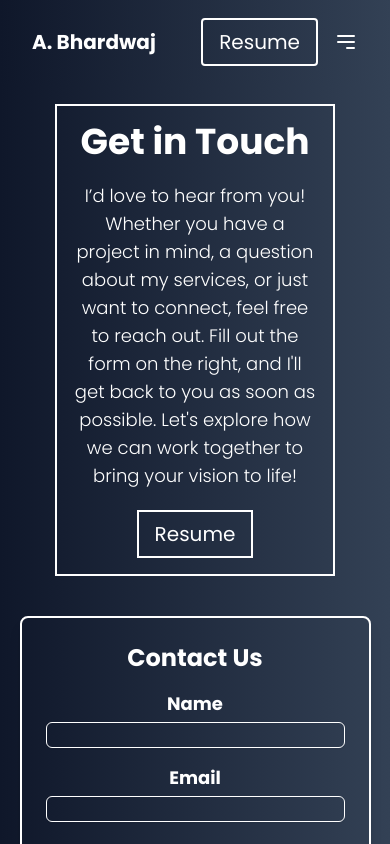
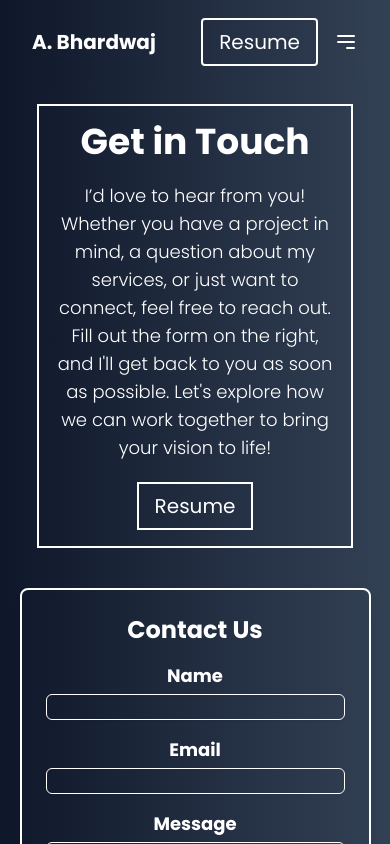
Before and after one commit to Avdheshbhardwajz/Portfolio, a React app: page /contact in a window 390 px wide. Shown: the top 844 px of the page. Built offline with nearby package versions, Linux system fonts and the light colour scheme; the HTML template or start-up script is replaced by a standard one.

Commit message:
added width to the contact us

```diff
--- a/src/Pages/Contact.jsx
+++ b/src/Pages/Contact.jsx
@@ -6,7 +6,7 @@ const Contact = () => {
   return (
     <div className="min-h-[90vh] bg-gradient-to-r from-slate-900 to-slate-700 gap-10 p-[5%] text-white font-poppins flex flex-row justify-center w-[100%] items-center flex-wrap">
       <motion.div
-        className="border-2 border-white p-4 md:max-w-[40%] max-w-[80%] text-center flex-col flex gap-5 items-center"
+        className="border-2 border-white p-4 md:max-w-[40%] max-w-[90%] text-center flex-col flex gap-5 items-center"
         initial={{ opacity: 0, x: -50 }}
         animate={{ opacity: 1, x: 0 }}
         transition={{ duration: 0.8 }}
```
